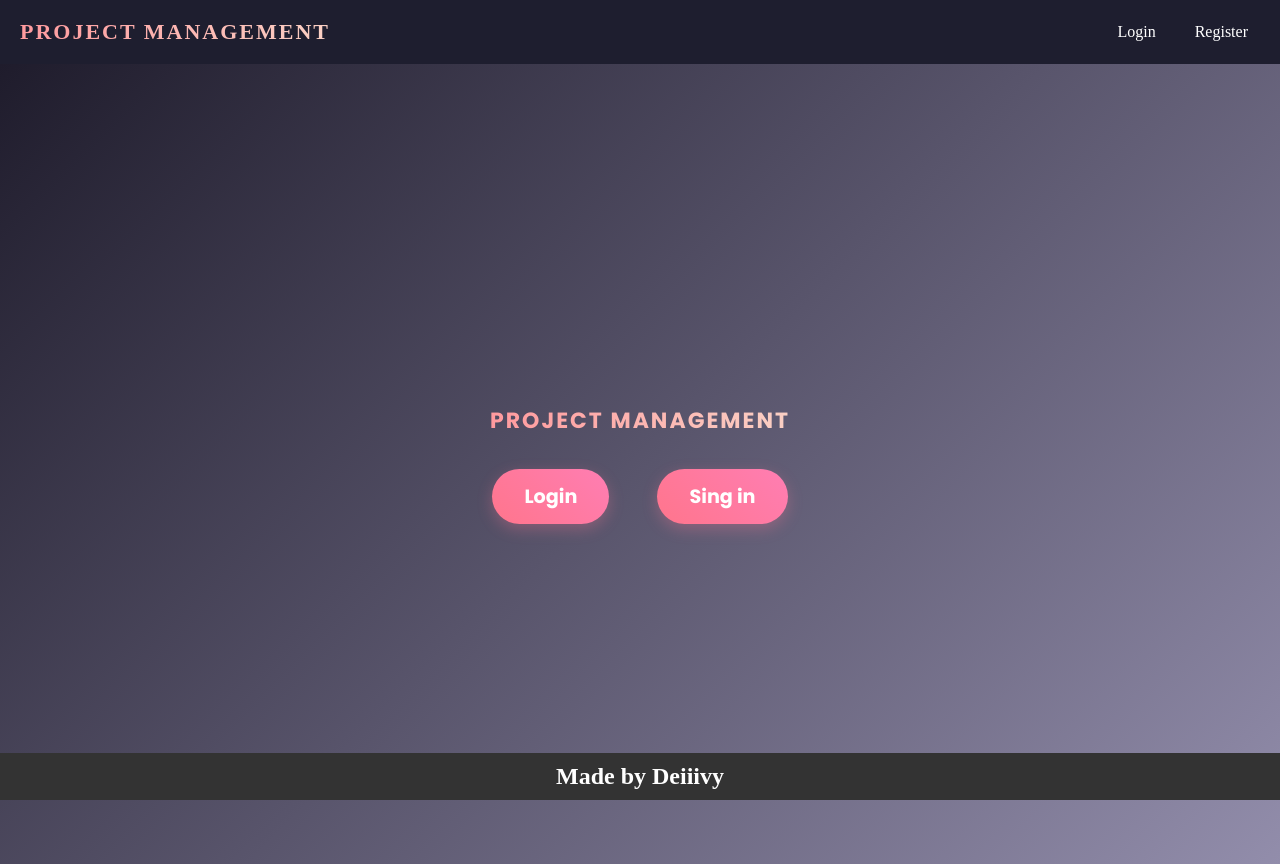
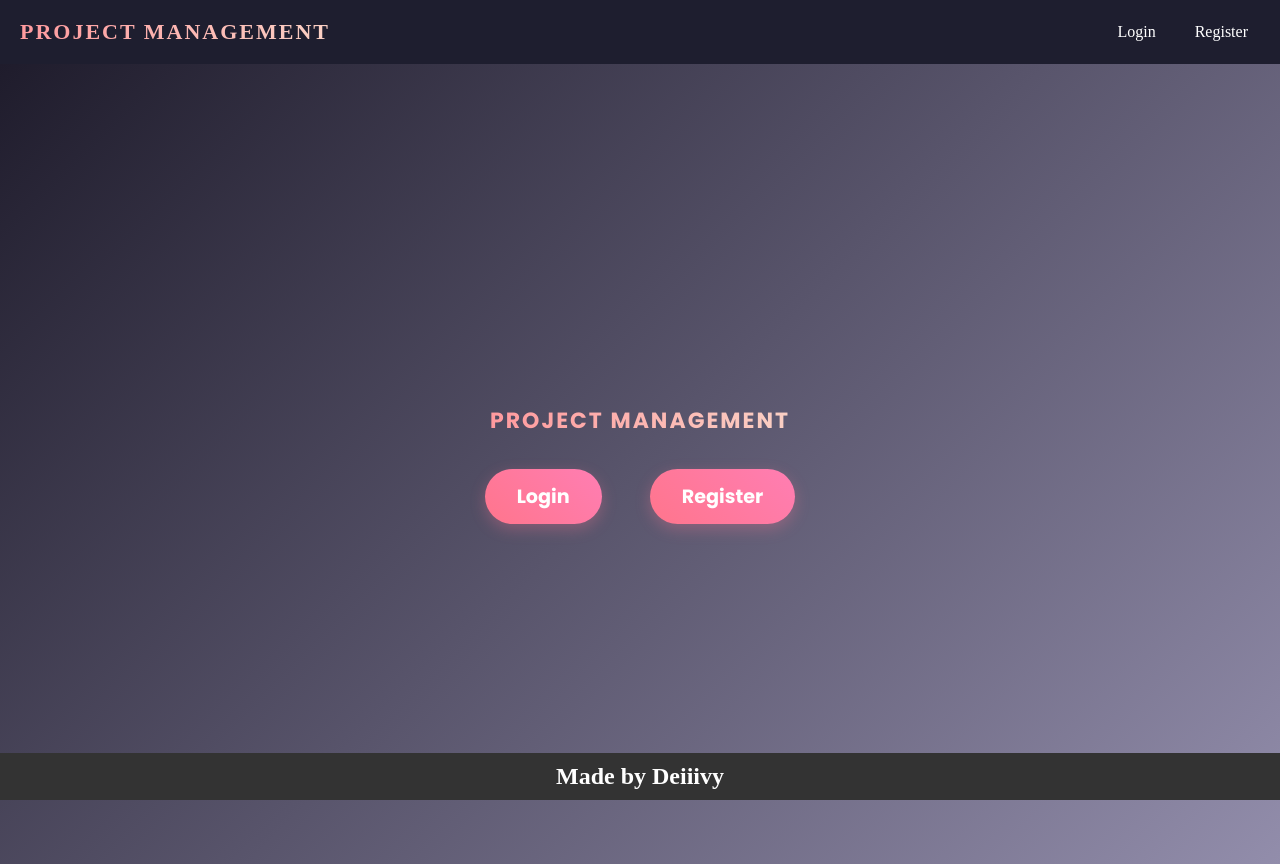
Before and after one commit to Deiiivy/project-management, a React (Vite) app in the folder client/: page / in a window 1280 px wide. Built offline with nearby package versions, Linux system fonts and the light colour scheme.

Commit message:
correcting spelling

```diff
--- a/client/src/Auth/Singin/Singin.jsx
+++ b/client/src/Auth/Singin/Singin.jsx
@@ -12,7 +12,7 @@ function Singin() {
     const { login } = useAuth();
     const navigate = useNavigate()
 
-    const singin = async (e) => {
+    const register = async (e) => {
         e.preventDefault();
         setError('');
 
@@ -43,8 +43,8 @@ function Singin() {
     }
   return (
     <div className='Singin'>
-        <form className='Form' onSubmit={singin}>
-            <h1>Sing Up</h1>
+        <form className='Form' onSubmit={register}>
+            <h1>Register</h1>
 
             <div className='fields'>
                 <input type='text' required value={name} placeholder='enter your name' onChange={(e) => setName(e.target.value)} />
@@ -52,7 +52,7 @@ function Singin() {
 
                 {error && <p className="error-message">{error}</p>}
                 {message && <p className='message-backend'>{message}</p>}
-                <button type='submit'>Sing In</button>
+                <button type='submit'>Register</button>
             </div>
 
             <Link to="/login">You have a account? </Link>
--- a/client/src/Home/Home.jsx
+++ b/client/src/Home/Home.jsx
@@ -10,7 +10,7 @@ export default function Home() {
         </div>
         <section className='links'>
             <Link to="/login">Login</Link>
-            <Link to="/singin">Sing in</Link>
+            <Link to="/singin">Register</Link>
         </section>
     </div>
   )
```
